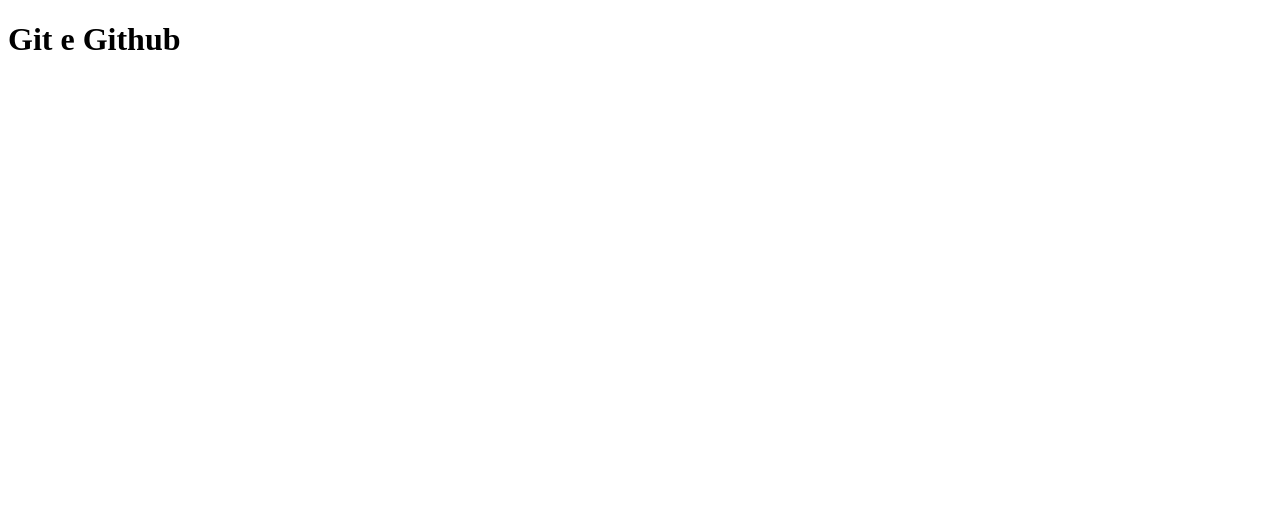
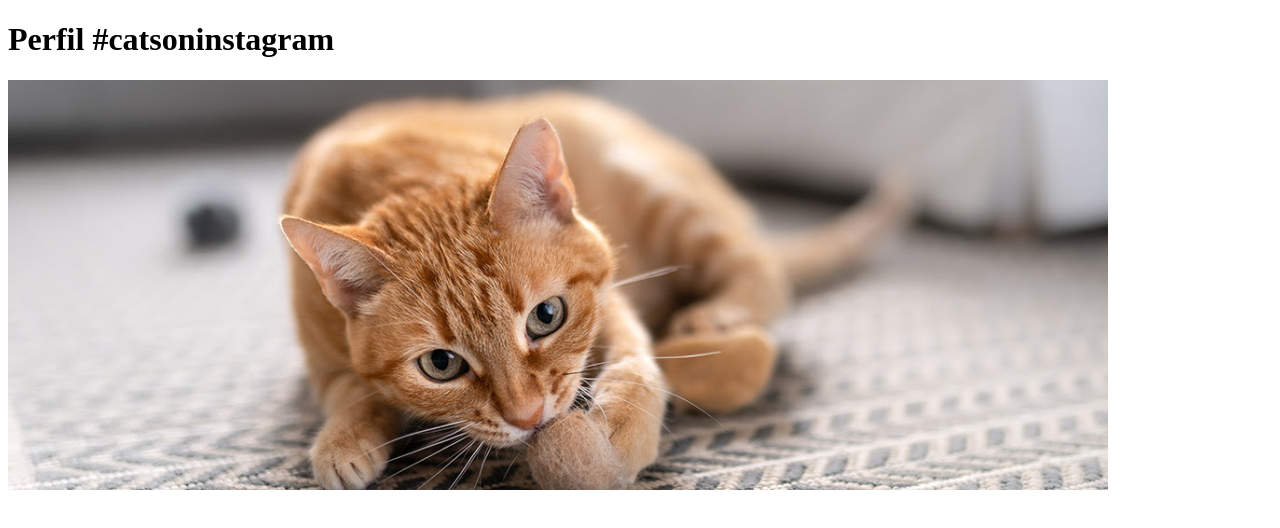
Before and after one commit to nayara-lucia/exercicio-bootcamp, a plain HTML site: page index.html in a window 1280 px wide. Drawn offline with Linux system fonts and the light colour scheme.

Commit message:
adicionando imagem

```diff
--- a/index.html
+++ b/index.html
@@ -1,7 +1,9 @@
 <!DOCTYPE html>
 <html lang="pt-br">
-<head><title>Womakers Code</title><meta charset="utf-8">
+<head><title>Fanpage de Gatinhos</title><meta charset="utf-8">
 </head>
-<body><h1>Git e Github</h1>
+<body>
+<h1>Perfil #catsoninstagram</h1>
+<img src="imagens/7829614082023141802.png" />
 </body
 </html>
```
Also changed, not shown: imagens/7829614082023141802.png (added).
